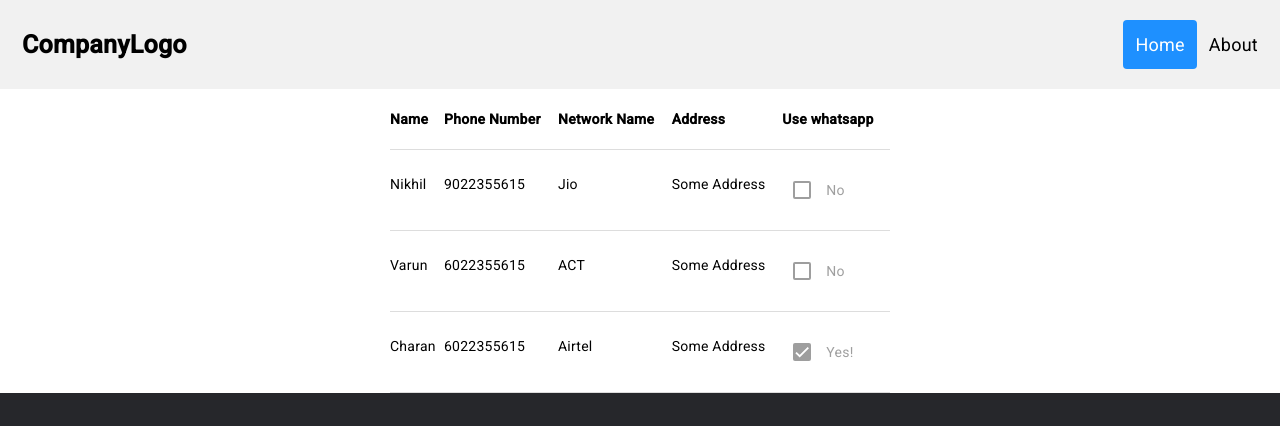
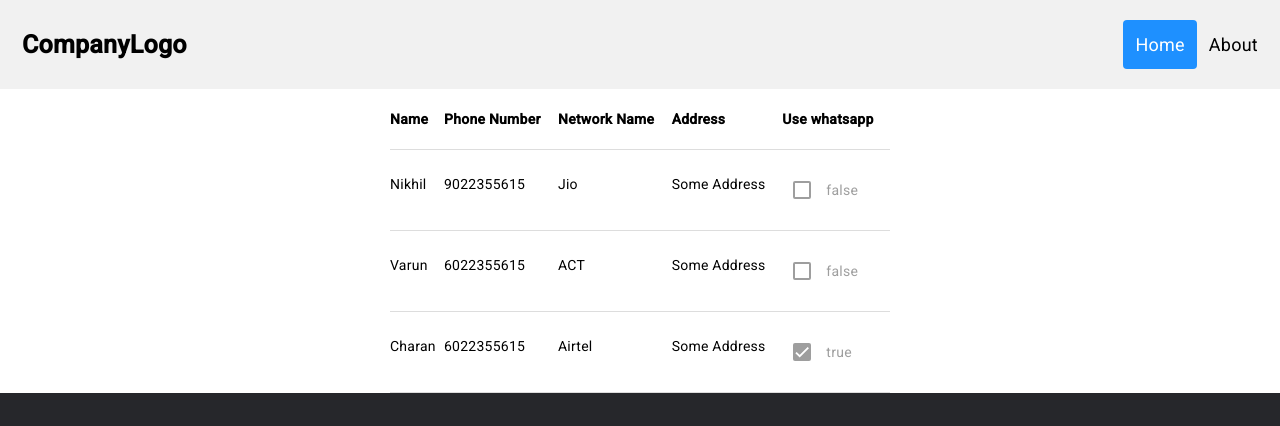
Before and after one commit to shabasy002/Table-Live, an Angular app: page /about in a window 1280 px wide. Shown: the top 426 px of the page. Built offline with nearby package versions, Linux system fonts and the light colour scheme.

Commit message:
change fot mat-checkbox

```diff
--- a/src/app/components/table/table.component.html
+++ b/src/app/components/table/table.component.html
@@ -8,8 +8,11 @@
       <td  *ngFor="let i of item | keyvalue: keepOrder">
 
         <p *ngIf ="i.value!==true && i.value!==false" >{{i.value}}</p>
-        <mat-checkbox *ngIf ="i.value===true" class="example-margin" checked disabled>Yes!</mat-checkbox>
-        <mat-checkbox *ngIf ="i.value===false" class="example-margin" disabled>No</mat-checkbox>
+
+
+        <mat-checkbox *ngIf ="i.value===true || i.value===false" [(ngModel)]="i.value" disabled class="example-margin"  [checked]="true"   >{{i.value}}</mat-checkbox>
+
+        <!-- <mat-checkbox *ngIf ="i.value===false" class="example-margin" disabled>No</mat-checkbox> -->
 
       </td>
 
```
